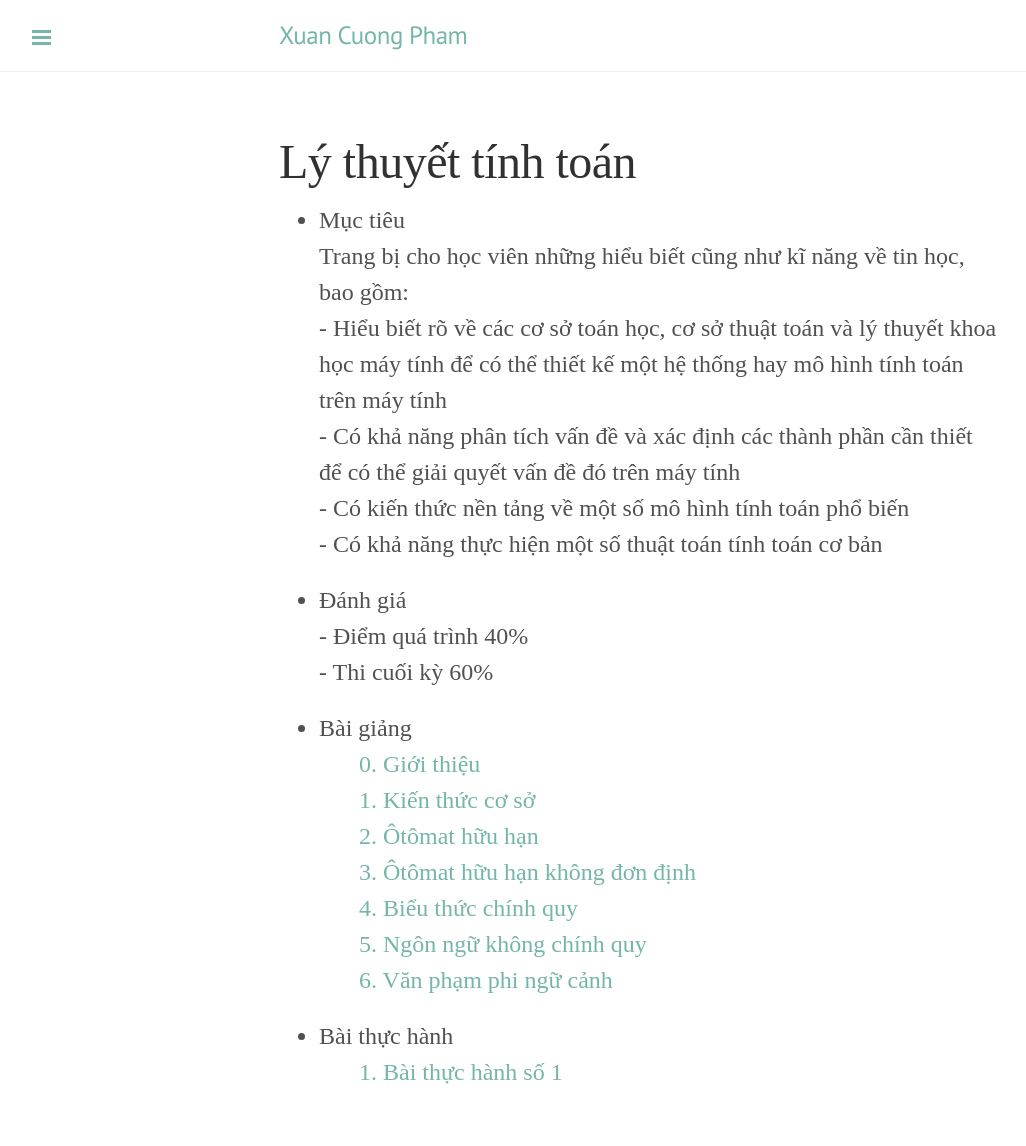
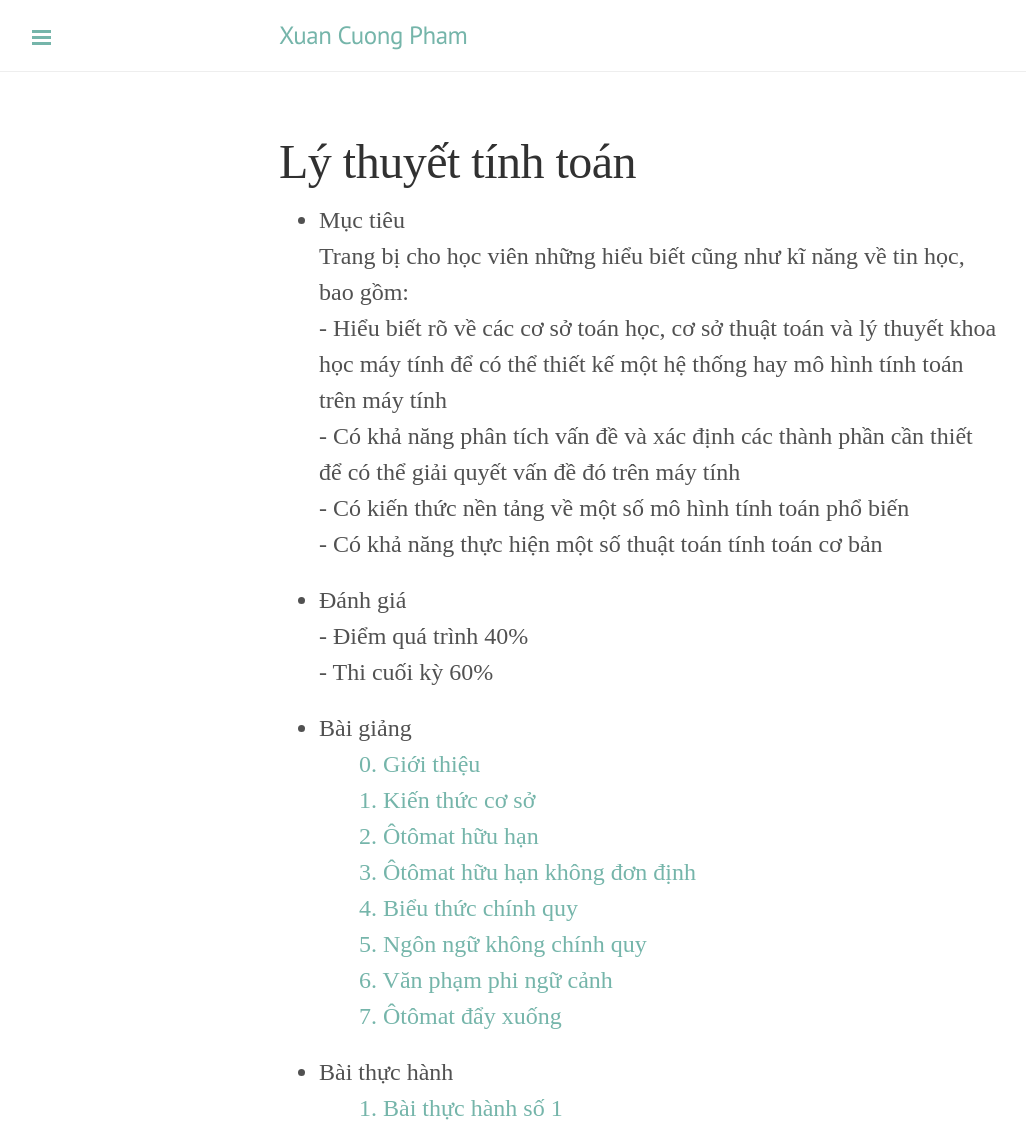
Before and after one commit to villahp/villahp.github.io, a Jekyll site: the page built from teaching/lttt.html, in a window 1280 px wide. Shown: the whole page, without its empty margins (1-1027 px from the left). Built offline with Jekyll 4.4.1, drawn with Linux system fonts in a browser that asks for light colours; Markdown is read by kramdown in place of the engine named in the settings; before the commit the page ends 1110 px from its top, so only the background shows below that.

Commit message:
update chap 7 ToC course

```diff
--- a/teaching/lttt.html
+++ b/teaching/lttt.html
@@ -30,6 +30,7 @@ mô hình tính toán trên máy tính </br>
 		<li> <a href="/download/LTTT/Slide/Chap 4.pdf">4. Biểu thức chính quy</a>
 		<li> <a href="/download/LTTT/Slide/Chap 5.pdf">5. Ngôn ngữ không chính quy</a>
 		<li> <a href="/download/LTTT/Slide/Chap 6.pdf">6. Văn phạm phi ngữ cảnh</a>
+		<li> <a href="/download/LTTT/Slide/Chap 7.pdf">7. Ôtômat đẩy xuống</a>
 	</ul>
 
 	<li> Bài thực hành
```
Also changed, not shown: 3 other files.
